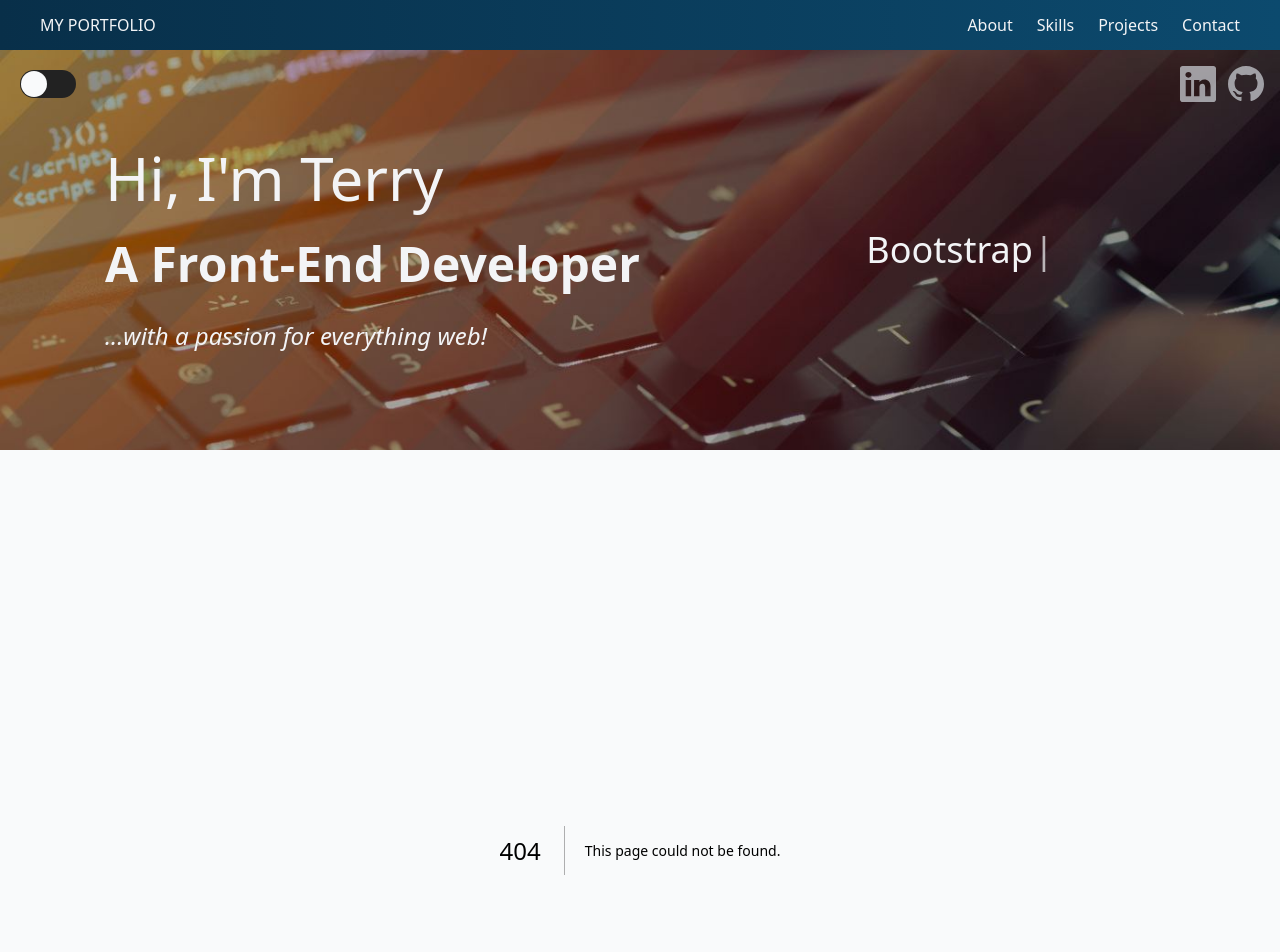
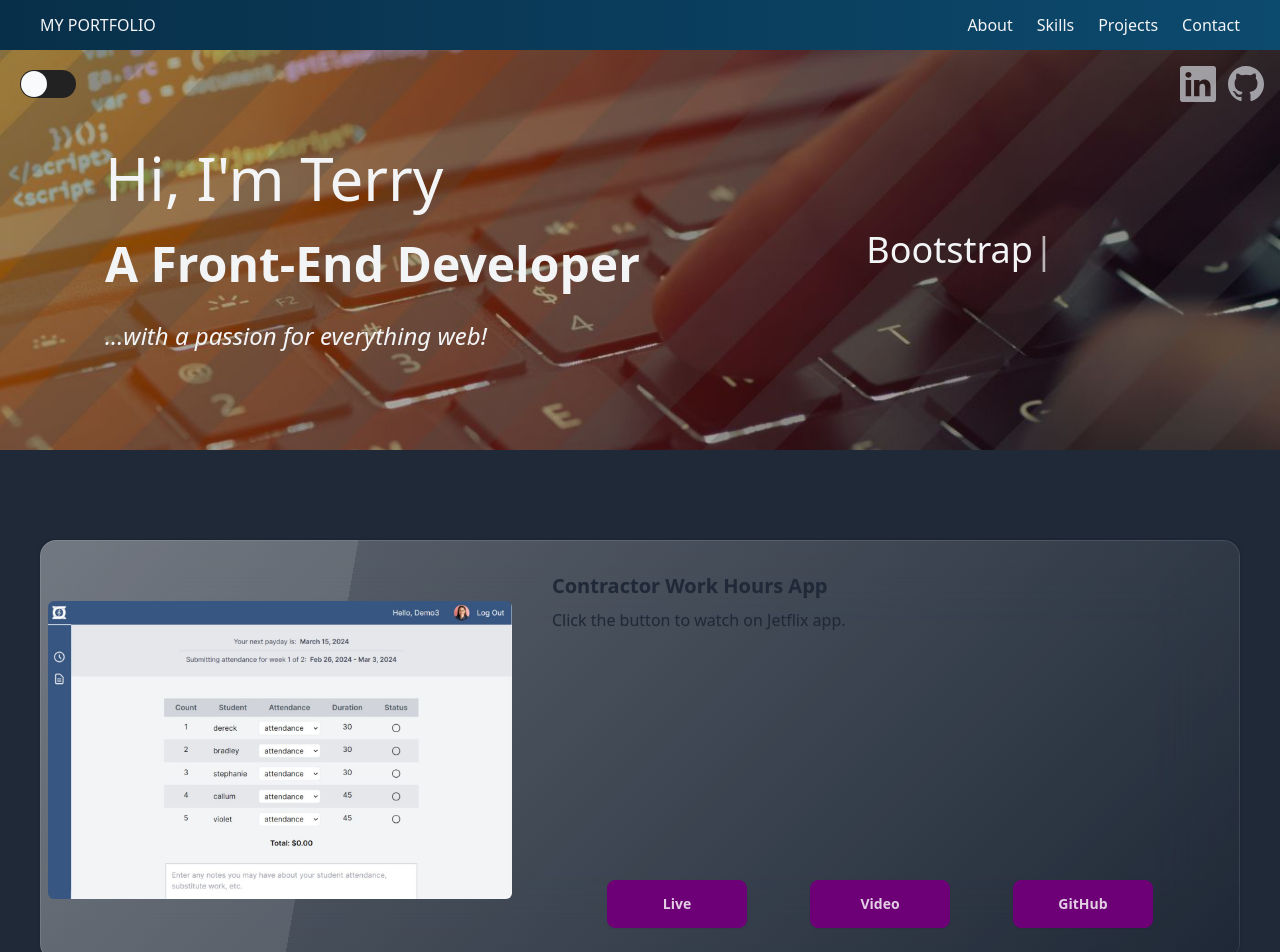
Before and after one commit to tbabyuk/portfolio-next-2023, a Next.js app: page /project/contractor-work-hours in a window 1280 px wide. Before the commit this address had no page. Shown: the top 952 px of the page. Built offline with nearby package versions, Linux system fonts and the light colour scheme.

Commit message:
added project detail page and started working on its ui

```diff
--- a/app/components/Navbar.jsx
+++ b/app/components/Navbar.jsx
@@ -15,10 +15,10 @@ export const Navbar = () => {
         <RxHamburgerMenu className="md:hidden hover:cursor-pointer text-3xl" onClick={() => setDropdownIsOpen(!dropdownIsOpen)} />
           <ul
               className={`md:flex ${dropdownIsOpen ? "flex mt-100 h-[220px] flex-col items-center justify-center gap-5 z-10 bg-black bg-opacity-80 absolute right-0 top-[50px] w-[188px] rounded-b-md" : "hidden"}`}>
-                  <li className="md:me-6 hover:-rotate-3 hover:text-gray-300" onClick={() => setDropdownIsOpen(false)}><a href="#about">About</a></li>
-                  <li className="md:me-6 hover:-rotate-3 hover:text-gray-300" onClick={() => setDropdownIsOpen(false)}><a href="#skills">Skills</a></li>
-                  <li className="md:me-6 hover:-rotate-3 hover:text-gray-300" onClick={() => setDropdownIsOpen(false)}><a href="#projects">Projects</a></li>
-                  <li className="hover:-rotate-3 hover:text-gray-300" onClick={() => setDropdownIsOpen(false)}><a href="#contact">Contact</a></li>
+                  <li className="md:me-6 hover:-rotate-3 hover:text-gray-300" onClick={() => setDropdownIsOpen(false)}><a href="/#about">About</a></li>
+                  <li className="md:me-6 hover:-rotate-3 hover:text-gray-300" onClick={() => setDropdownIsOpen(false)}><a href="/#skills">Skills</a></li>
+                  <li className="md:me-6 hover:-rotate-3 hover:text-gray-300" onClick={() => setDropdownIsOpen(false)}><a href="/#projects">Projects</a></li>
+                  <li className="hover:-rotate-3 hover:text-gray-300" onClick={() => setDropdownIsOpen(false)}><a href="/#contact">Contact</a></li>
           </ul>
       </nav>
     );
--- a/app/components/ProjectCard.jsx
+++ b/app/components/ProjectCard.jsx
@@ -2,15 +2,16 @@ import Image from "next/image"
 import Link from "next/link"
 import { useTheme } from "../context/ThemeContextProvider"
 
-export const ProjectCard = ({src, alt, live, video, github, title, description}) => {
+export const ProjectCard = ({project}) => {
 
   const {isDarkTheme} = useTheme()
 
+  const {title, description, src, alt, url, liveUrl, video, githubUrl} = project;
 
 
   return (
     <div className="flex flex-col rounded-md overflow-hidden w-auto md:w-[330px] shadow-md bg-gray-50">
-        <Link href={live} target="_blank">
+        <Link href={`/project/${url}`}>
             <div className="overflow-hidden">
                 <Image
                     src={src}
@@ -28,9 +29,9 @@ export const ProjectCard = ({src, alt, live, video, github, title, description})
                 <p className="text-sm">{description}</p>
             </div>
             <div className="flex justify-evenly pb-6">
-                <Link href={live} target="_blank"><button className="card-button">Live</button></Link>
+                <Link href={liveUrl} target="_blank"><button className="card-button">Live</button></Link>
                 <Link href={video} target="_blank"><button className="card-button">Video</button></Link>
-                <Link href={github} target="_blank"><button className="card-button">GitHub</button></Link>
+                <Link href={githubUrl} target="_blank"><button className="card-button">GitHub</button></Link>
             </div>
         </div>
     </div>
--- /dev/null
+++ b/app/components/ProjectDetailCard.jsx
@@ -0,0 +1,12 @@
+
+
+
+export const ProjectDetailCard = () => {
+
+    return (
+        <div>
+            Project detail goes here
+        </div>
+    )
+
+}
--- a/app/components/ProjectsSection.jsx
+++ b/app/components/ProjectsSection.jsx
@@ -24,17 +24,8 @@ export const ProjectsSection = () => {
                 viewport={{ once: true }}
                 className="flex flex-row flex-wrap justify-center gap-20 px-5 lg:px-8 xl:px-18">
                 {projectsArray &&
-                    projectsArray.map((project, id) => (
-                        <ProjectCard
-                            key={id}
-                            src={project.src}
-                            alt={project.alt}
-                            title={project.title}
-                            description={project.description}
-                            live={project.liveUrl}
-                            video={project.video}
-                            github={project.githubUrl}
-                        />
+                    projectsArray.map((project, index) => (
+                        <ProjectCard key={index} project={project} />
                     ))
                 }
             </motion.div>
--- a/app/data/portfolioData.js
+++ b/app/data/portfolioData.js
@@ -6,6 +6,7 @@ export const projectsArray = [
       description: "An app for office tasks and payroll tracking",
       src: "/images/dcam-admin-next-demo.jpg",
       alt: "admin app demo image",
+      url: "office-admin-app",
       liveUrl: "https://dcam-admin-next-demo.vercel.app/",
       video: "https://youtu.be/4gzWEDhtNcE",
       githubUrl: "https://github.com/tbabyuk/dcam-admin-next-demo"
@@ -15,6 +16,7 @@ export const projectsArray = [
       description: "An app for logging payroll work hours",
       src: "/images/dcam-staff-next-demo.jpg",
       alt: "staff app demo image",
+      url: "contractor-work-hours",
       liveUrl: "https://dcam-staff-next-demo.vercel.app/",
       video: "https://youtu.be/57hjyfY6cSk",
       githubUrl: "https://github.com/tbabyuk/dcam-staff-next-demo"
@@ -24,6 +26,7 @@ export const projectsArray = [
       description: "Multi-featured music school website",
       src: "/images/music_school_demo.jpg",
       alt: "music school demo image",
+      url: "small-business-app",
       liveUrl: "https://www.dacapomusic.ca/",
       video: "https://youtu.be/jxay5BvnSSk",
       githubUrl: "https://github.com/tbabyuk/DCAM-2023-NextJS"
@@ -33,6 +36,7 @@ export const projectsArray = [
       description: "Real-estate webinar landing page",
       src: "/images/landing_page_demo.jpg",
       alt: "landing page demo image",
+      url: "landing-page",
       liveUrl: "https://golden-churros-0f78d2.netlify.app/",
       video: "https://youtu.be/bYv_hQkVqjo",
       githubUrl: "https://github.com/tbabyuk/webinar-landing-page-demo"
@@ -42,6 +46,7 @@ export const projectsArray = [
       description: "An app showing music exam requirements",
       src: "/images/rcm_wizard_demo.jpg",
       alt: "rcm wizard demo image",
+      url: "music-exam-helper",
       liveUrl: "https://rcm-wizard.dacapomusic.ca/",
       video: "https://youtu.be/j1HuFpGklgs",
       githubUrl: "https://github.com/tbabyuk/rcm-wizard"
@@ -51,6 +56,7 @@ export const projectsArray = [
       description: "Official disney website clone",
       src: "/images/disney_clone_demo.jpg",
       alt: "disney website clone image",
+      url: "disney-website-clone",
       liveUrl: "https://disney-clone-liard-one.vercel.app/",
       video: "",
       githubUrl: "https://github.com/tbabyuk/disney_clone"
--- /dev/null
+++ b/app/project/[url]/page.jsx
@@ -0,0 +1,48 @@
+
+// import { useState, useEffect } from 'react';
+// import { useParams } from 'next/navigation';
+import { projectsArray } from '@/app/data/portfolioData';
+
+
+const fetchProject = async (url) => {
+    const targetProject = projectsArray.find(project => project.url === url);
+    return targetProject;
+}
+
+
+
+const projectDetailPage = async ({params}) => {
+
+
+
+  const project = await fetchProject(params.url)
+
+
+  console.log("logging project:", project.src)
+
+
+  return (
+    <div className="h-[600px] grid place-items-center bg-gray-800 px-10">
+      <div className="card md:card-side glass h-[70%]">
+        <figure className="max-w-[40%] p-2">
+          <img
+            src={project.src}
+            alt="Movie"
+            className="rounded-md"
+          />
+        </figure>
+        <div className="card-body">
+          <h2 className="card-title">{project.title}</h2>
+          <p>Click the button to watch on Jetflix app.</p>
+          <div className="card-actions flex-col items-center md:flex-row md:justify-evenly">
+            <button className="btn btn-primary w-[140px]">Live</button>
+            <button className="btn btn-primary w-[140px]">Video</button>
+            <button className="btn btn-primary w-[140px]">GitHub</button>
+          </div>
+        </div>
+      </div>
+    </div>
+  )
+}
+
+export default projectDetailPage;
--- a/jsconfig.json
+++ b/jsconfig.json
@@ -1,7 +1,7 @@
 {
   "compilerOptions": {
     "paths": {
-      "@components/*": ["./*"]
+      "@/*": ["./*"]
     }
   }
 }
--- a/package.json
+++ b/package.json
@@ -22,6 +22,7 @@
   },
   "devDependencies": {
     "autoprefixer": "^10.4.14",
+    "daisyui": "^4.12.10",
     "postcss": "^8.4.27",
     "tailwindcss": "^3.3.3"
   }
--- a/tailwind.config.js
+++ b/tailwind.config.js
@@ -3,12 +3,12 @@ module.exports = {
   content: ["./app/**/*.{js,ts,jsx,tsx,mdx}",
   "./pages/**/*.{js,ts,jsx,tsx,mdx}",
   "./components/**/*.{js,ts,jsx,tsx,mdx}"],
-  theme: {
-    extend: {
-      colors: {
-        "port-dark-yellow": "#cfdd36"
-      }
-    },
+
+  plugins: [
+    require('daisyui'),
+  ],
+
+  daisyui: {
+    themes: ["fantasy"],
   },
-  plugins: [],
 }
```
Also changed, not shown: app/project/[url]/music_school_demo.jpg (added), 1 other file (tests, documents, lock files or other folders).
